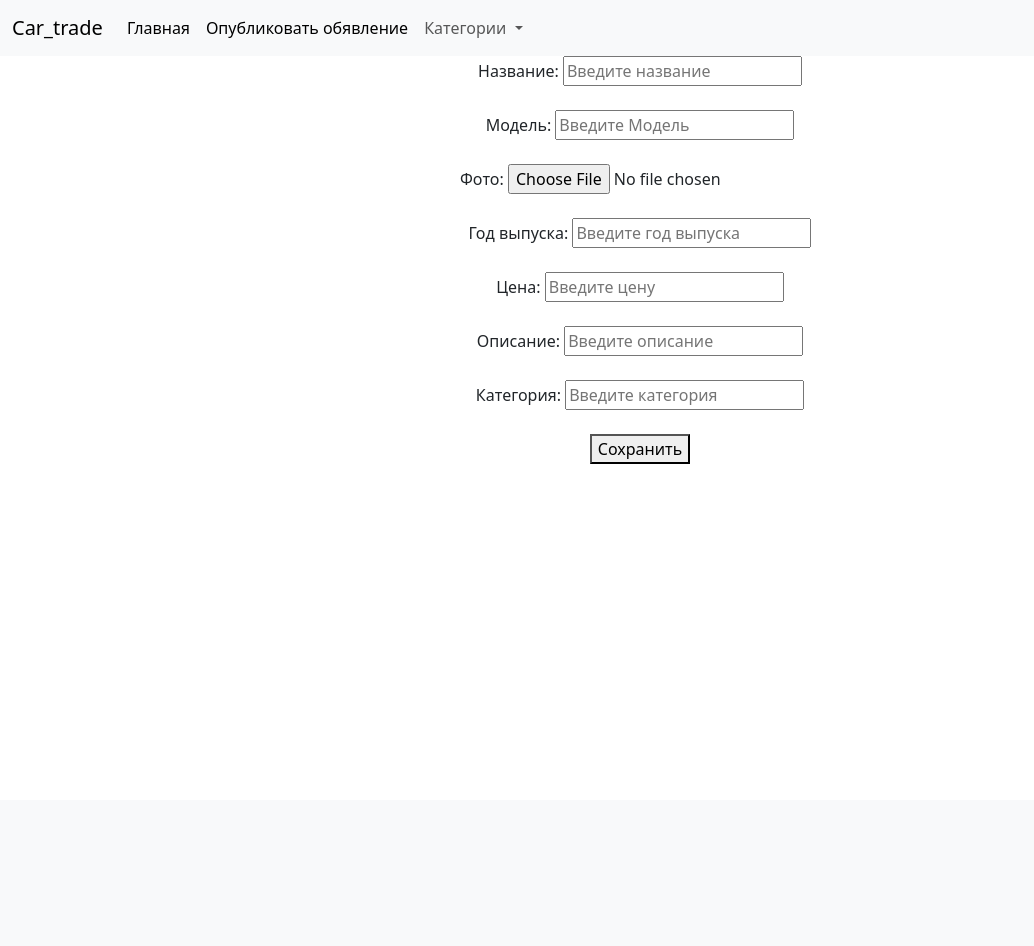
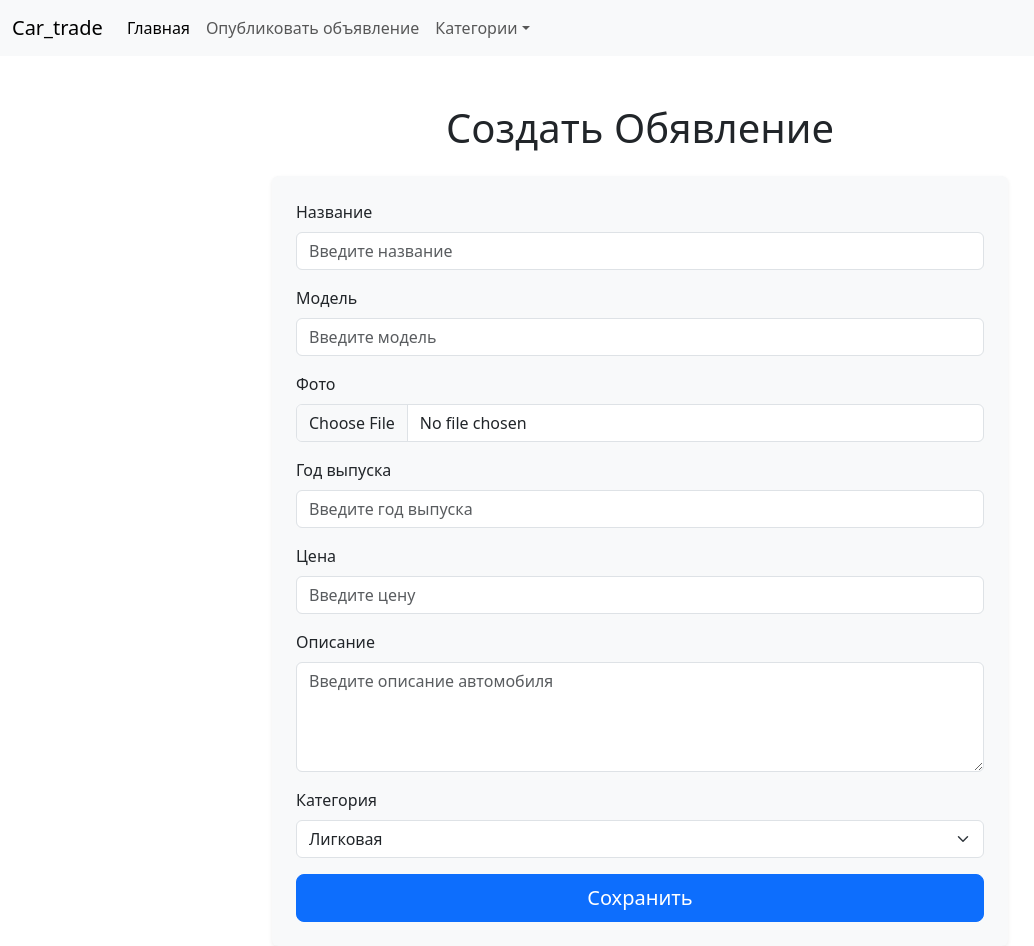
Before and after one commit to Evo-PG/car_marcet_2site, a Django app: page /car_create/ in a window 1280 px wide. Shown: the whole page, without its empty margins (0-1034 px from the left). Before the commit the page ends 464 px from the top, so only its background shows below. Run offline with Django 5.2, Linux system fonts and the light colour scheme; data comes from the database, SQL or seed files in the repository.

Commit message:
Vezyal create car

```diff
--- a/app/templates/app/create_car.html
+++ b/app/templates/app/create_car.html
@@ -2,14 +2,16 @@
 <html lang="en">
 <head>
     <meta charset="UTF-8">
-    <title>Title</title>
+    <meta name="viewport" content="width=device-width, initial-scale=1.0">
+    <title>Создать объявление о продаже автомобиля</title>
     <link href="https://cdn.jsdelivr.net/npm/bootstrap@5.3.3/dist/css/bootstrap.min.css" rel="stylesheet" integrity="sha384-QWTKZyjpPEjISv5WaRU9OFeRpok6YctnYmDr5pNlyT2bRjXh0JMhjY6hW+ALEwIH" crossorigin="anonymous">
     <script src="https://cdn.jsdelivr.net/npm/bootstrap@5.3.3/dist/js/bootstrap.bundle.min.js" integrity="sha384-YvpcrYf0tY3lHB60NNkmXc5s9fDVZLESaAA55NDzOxhy9GkcIdslK1eN7N6jIeHz" crossorigin="anonymous"></script>
 </head>
 <body>
+
 <nav class="navbar navbar-expand-lg bg-body-tertiary">
   <div class="container-fluid">
-    <a class="navbar-brand" href="">Car_trade</a>
+    <a class="navbar-brand" href="#">Car_trade</a>
     <button class="navbar-toggler" type="button" data-bs-toggle="collapse" data-bs-target="#navbarNavDropdown" aria-controls="navbarNavDropdown" aria-expanded="false" aria-label="Toggle navigation">
       <span class="navbar-toggler-icon"></span>
     </button>
@@ -18,15 +20,13 @@
         <li class="nav-item">
           <a class="nav-link active" aria-current="page" href="{% url 'home' %}">Главная</a>
         </li>
-          <li class="nav-item">
-            <a class="nav-link active" aria-current="page" href="{% url 'car_create' %}">Опубликовать обявление</a>
-          </li>
+        <li class="nav-item">
+          <a class="nav-link" href="{% url 'car_create' %}">Опубликовать объявление</a>
+        </li>
         <li class="nav-item dropdown">
-          <a class="nav-link dropdown-toggle" href="#" role="button" data-bs-toggle="dropdown" aria-expanded="true">
-            Категории
-          </a>
+          <a class="nav-link dropdown-toggle" href="#" role="button" data-bs-toggle="dropdown" aria-expanded="false">Категории</a>
           <ul class="dropdown-menu">
-              {% for category in categories%}
+              {% for category in categories %}
                   <li><a class="dropdown-item" href="{% url 'category' category.id %}">{{ category.title }}</a></li>
               {% endfor %}
           </ul>
@@ -36,33 +36,51 @@
   </div>
 </nav>
 
-<center>
-    <form method="post" action="." enctype="multipart/form-data">
+<div class="container mt-5">
+  <h1 class="text-center mb-4">Создать Обявление</h1>
+  <div class="row justify-content-center">
+    <div class="col-md-8">
+      <form method="post" action="." enctype="multipart/form-data" class="bg-light p-4 rounded shadow-sm">
         {% csrf_token %}
-        <label>Название: </label>
-        <input type="text" placeholder="Введите название"  name="make"><br><br>
-
-        <label>Модель: </label>
-        <input type="text" placeholder="Введите Модель" name="model"><br><br>
-
-        <label>Фото: </label>
-        <input type="file" name="image"><br><br>
-
-        <label>Год выпуска: </label>
-        <input type="number" placeholder="Введите год выпуска" name="year"><br><br>
-
-        <label>Цена: </label>
-        <input type="number" placeholder="Введите цену" name="price"><br><br>
-
-        <label>Описание: </label>
-        <input type="text" placeholder="Введите описание" name="description"><br><br>
-
-        <label>Категория: </label>
-        <input type="number" placeholder="Введите категория" name="category"><br><br>
-
-        <button type="submit">Сохранить</button>
-    </form>
-</center>
+        <div class="mb-3">
+          <label for="make" class="form-label">Название</label>
+          <input type="text" class="form-control" id="make" name="make" placeholder="Введите название">
+        </div>
+        <div class="mb-3">
+          <label for="model" class="form-label">Модель</label>
+          <input type="text" class="form-control" id="model" name="model" placeholder="Введите модель">
+        </div>
+        <div class="mb-3">
+          <label for="image" class="form-label">Фото</label>
+          <input type="file" class="form-control" id="image" name="image">
+        </div>
+        <div class="mb-3">
+          <label for="year" class="form-label">Год выпуска</label>
+          <input type="number" class="form-control" id="year" name="year" placeholder="Введите год выпуска">
+        </div>
+        <div class="mb-3">
+          <label for="price" class="form-label">Цена</label>
+          <input type="number" class="form-control" id="price" name="price" placeholder="Введите цену">
+        </div>
+        <div class="mb-3">
+          <label for="description" class="form-label">Описание</label>
+          <textarea class="form-control" id="description" name="description" rows="4" placeholder="Введите описание автомобиля"></textarea>
+        </div>
+        <div class="mb-3">
+          <label for="category" class="form-label">Категория</label>
+          <select class="form-select" id="category" name="category">
+              {% for category in categories %}
+                  <option value="{{ category.id }}">{{ category.title }}</option>
+              {% endfor %}
+          </select>
+        </div>
+        <div class="d-grid">
+          <button type="submit" class="btn btn-primary btn-lg">Сохранить</button>
+        </div>
+      </form>
+    </div>
+  </div>
+</div>
 
 </body>
 </html>
--- a/app/views.py
+++ b/app/views.py
@@ -35,7 +35,7 @@ def car_create(reqeust):
 
         categories = Category.objects.get(id=int(category))
 
-        Car(
+        car = Car(
             make=make,
             model=model,
             image=image,
@@ -44,6 +44,7 @@ def car_create(reqeust):
             description=description,
             category_it=categories,
         )
+        car.save()
 
         return redirect('home')
 
```
